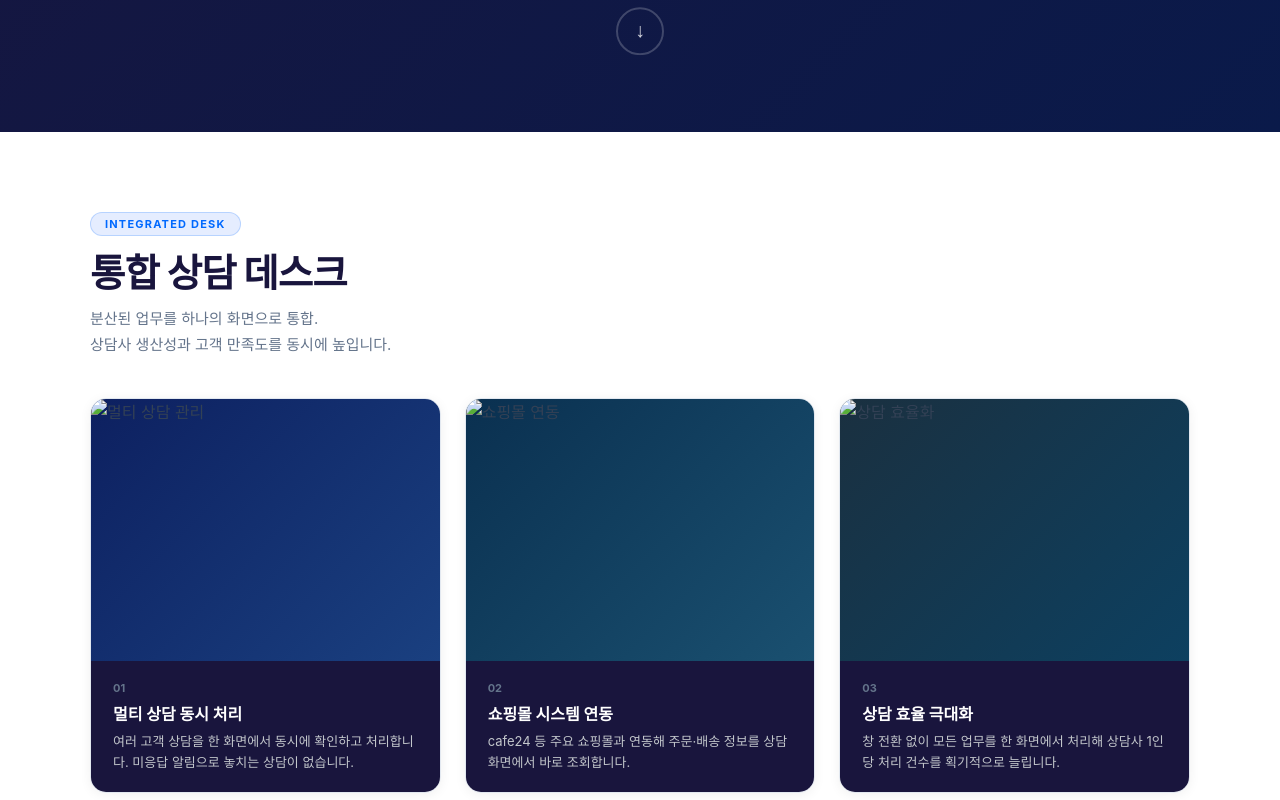
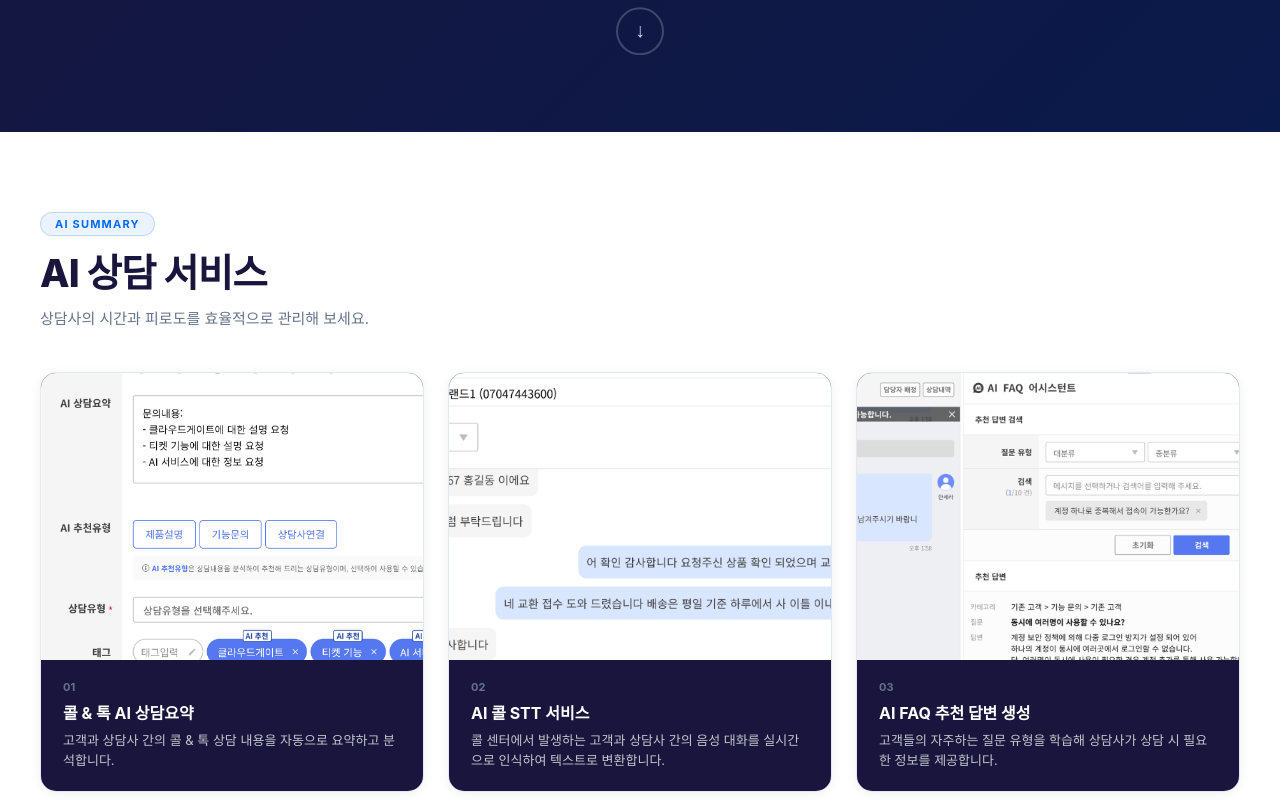
Before and after one commit to hansr-spec/cloudgate-demo, a plain HTML site: page desk.html in a window 1280 px wide. Shown: the part 1020-1820 px from the top of the page. Drawn offline with Linux system fonts and the light colour scheme; a web font is replaced by a local one.

Commit message:
desk.html: replace feature section with AI 상담 서비스 fg-cards from summary.html
Co-Authored-By: Claude Sonnet 4.6 <noreply@anthropic.com>

```diff
--- a/desk.html
+++ b/desk.html
@@ -166,39 +166,21 @@
     }
 
     /* Feature Grid */
-    .feature-section { background: white; padding: 80px 40px 100px; }
-    .feature-section-inner { max-width: 1100px; margin: 0 auto; }
-    .section-label-dark {
-      display: inline-block;
-      font-size: 11px; font-weight: 700; letter-spacing: 1.2px; text-transform: uppercase;
-      color: var(--blue); background: var(--blue-light);
-      border: 1px solid rgba(0,105,255,0.2);
-      padding: 4px 14px; border-radius: 100px; margin-bottom: 14px;
-    }
-    .section-title-dark {
-      font-size: clamp(26px, 3vw, 40px); font-weight: 800; color: var(--navy);
-      letter-spacing: -0.8px; line-height: 1.2; margin-bottom: 10px;
-    }
-    .section-desc-dark {
-      font-size: 15px; color: var(--gray-500); line-height: 1.75; margin-bottom: 40px;
-    }
-    .feature-grid { display: grid; grid-template-columns: repeat(3, 1fr); gap: 24px; }
-    .f-card {
-      background: white; border: 1px solid var(--gray-200);
+    .fg-card {
+      background: white; border: 1px solid #e2e8f0;
       border-radius: 16px; overflow: hidden;
       box-shadow: 0 2px 12px rgba(0,0,0,0.06);
       transition: transform 0.25s ease, box-shadow 0.25s ease, border-color 0.25s ease;
     }
-    .f-card:hover { transform: translateY(-4px); border-color: rgba(0,105,255,0.35); box-shadow: 0 12px 40px rgba(0,105,255,0.15); }
-    .f-screen { width: 100%; aspect-ratio: 4/3; overflow: hidden; }
-    .f-screen.s1 { background: linear-gradient(135deg, #0d2060 0%, #1a4080 100%); }
-    .f-screen.s2 { background: linear-gradient(135deg, #0a3050 0%, #1a5070 100%); }
-    .f-screen.s3 { background: linear-gradient(135deg, #1a3040 0%, #0d4060 100%); }
-    .f-screen img { width:100%; height:100%; object-fit:cover; object-position:top; display:block; }
-    .f-info { padding: 20px 22px; background: var(--navy); }
-    .f-num { font-size: 11px; font-weight: 700; color: var(--gray-500); margin-bottom: 6px; }
-    .f-name { font-size: 16px; font-weight: 700; color: white; margin-bottom: 6px; }
-    .f-detail { font-size: 13px; color: #c2c6cb; line-height: 1.6; }
+    .fg-card:hover { transform: translateY(-4px); border-color: rgba(0,105,255,0.35); box-shadow: 0 12px 40px rgba(0,105,255,0.15); }
+    .fg-screen { width: 100%; aspect-ratio: 4/3; display: flex; align-items: center; justify-content: center; overflow: hidden; }
+    .fg-screen.s1 { background: linear-gradient(135deg, #0d2060 0%, #1a4080 100%); }
+    .fg-screen.s2 { background: linear-gradient(135deg, #0a3050 0%, #1a5070 100%); }
+    .fg-screen.s3 { background: linear-gradient(135deg, #1a3040 0%, #0d4060 100%); }
+    .fg-info { padding: 20px 22px; background: #19153d; }
+    .fg-num { font-size: 11px; font-weight: 700; color: #64748b; margin-bottom: 6px; }
+    .fg-name { font-size: 16px; font-weight: 700; color: white; margin-bottom: 6px; }
+    .fg-detail { font-size: 13px; color: #c2c6cb; line-height: 1.6; }
 
     footer { background: var(--navy); padding: 36px 40px; text-align: center; }
 
@@ -326,37 +308,34 @@
 </div>
 
 <!-- Feature Grid -->
-<div class="feature-section" id="feature-section">
-  <div class="feature-section-inner">
-    <div class="section-label-dark">Integrated Desk</div>
-    <h2 class="section-title-dark">통합 상담 데스크</h2>
-    <p class="section-desc-dark">
-      분산된 업무를 하나의 화면으로 통합.<br/>
-      상담사 생산성과 고객 만족도를 동시에 높입니다.
-    </p>
-    <div class="feature-grid">
-      <div class="f-card">
-        <div class="f-screen s1"><img src="" alt="멀티 상담 관리"></div>
-        <div class="f-info">
-          <div class="f-num">01</div>
-          <div class="f-name">멀티 상담 동시 처리</div>
-          <p class="f-detail">여러 고객 상담을 한 화면에서 동시에 확인하고 처리합니다. 미응답 알림으로 놓치는 상담이 없습니다.</p>
+<div id="feature-section" style="background:white; padding:80px 40px 100px;">
+  <div style="max-width:1200px; margin:0 auto;">
+    <div style="display:inline-block; font-size:11px; font-weight:700; letter-spacing:1.2px; text-transform:uppercase; color:#0069ff; background:rgba(0,105,255,0.08); border:1px solid rgba(0,105,255,0.2); padding:4px 14px; border-radius:100px; margin-bottom:14px;">AI Summary</div>
+    <h2 style="font-size:clamp(26px,3vw,40px); font-weight:800; color:#19153d; letter-spacing:-0.8px; line-height:1.2; margin-bottom:10px;">AI 상담 서비스</h2>
+    <p style="font-size:15px; color:#64748b; line-height:1.75; margin-bottom:40px;">상담사의 시간과 피로도를 효율적으로 관리해 보세요.</p>
+    <div style="display:grid; grid-template-columns:repeat(3,1fr); gap:24px;">
+      <div class="fg-card">
+        <div class="fg-screen s1"><img src="img8.png" alt="콜 & 톡 AI 상담요약" style="width:100%; height:100%; object-fit:cover; object-position:top; display:block;"></div>
+        <div class="fg-info">
+          <div class="fg-num">01</div>
+          <div class="fg-name">콜 &amp; 톡 AI 상담요약</div>
+          <p class="fg-detail">고객과 상담사 간의 콜 &amp; 톡 상담 내용을 자동으로 요약하고 분석합니다.</p>
         </div>
       </div>
-      <div class="f-card">
-        <div class="f-screen s2"><img src="" alt="쇼핑몰 연동"></div>
-        <div class="f-info">
-          <div class="f-num">02</div>
-          <div class="f-name">쇼핑몰 시스템 연동</div>
-          <p class="f-detail">cafe24 등 주요 쇼핑몰과 연동해 주문·배송 정보를 상담 화면에서 바로 조회합니다.</p>
+      <div class="fg-card">
+        <div class="fg-screen s2"><img src="img9.png" alt="AI 콜 STT 서비스" style="width:100%; height:100%; object-fit:cover; object-position:top; display:block;"></div>
+        <div class="fg-info">
+          <div class="fg-num">02</div>
+          <div class="fg-name">AI 콜 STT 서비스</div>
+          <p class="fg-detail">콜 센터에서 발생하는 고객과 상담사 간의 음성 대화를 실시간으로 인식하여 텍스트로 변환합니다.</p>
         </div>
       </div>
-      <div class="f-card">
-        <div class="f-screen s3"><img src="" alt="상담 효율화"></div>
-        <div class="f-info">
-          <div class="f-num">03</div>
-          <div class="f-name">상담 효율 극대화</div>
-          <p class="f-detail">창 전환 없이 모든 업무를 한 화면에서 처리해 상담사 1인당 처리 건수를 획기적으로 늘립니다.</p>
+      <div class="fg-card">
+        <div class="fg-screen s3"><img src="img10.png" alt="AI FAQ 추천 답변 생성" style="width:100%; height:100%; object-fit:cover; object-position:top; display:block;"></div>
+        <div class="fg-info">
+          <div class="fg-num">03</div>
+          <div class="fg-name">AI FAQ 추천 답변 생성</div>
+          <p class="fg-detail">고객들의 자주하는 질문 유형을 학습해 상담사가 상담 시 필요한 정보를 제공합니다.</p>
         </div>
       </div>
     </div>
```
